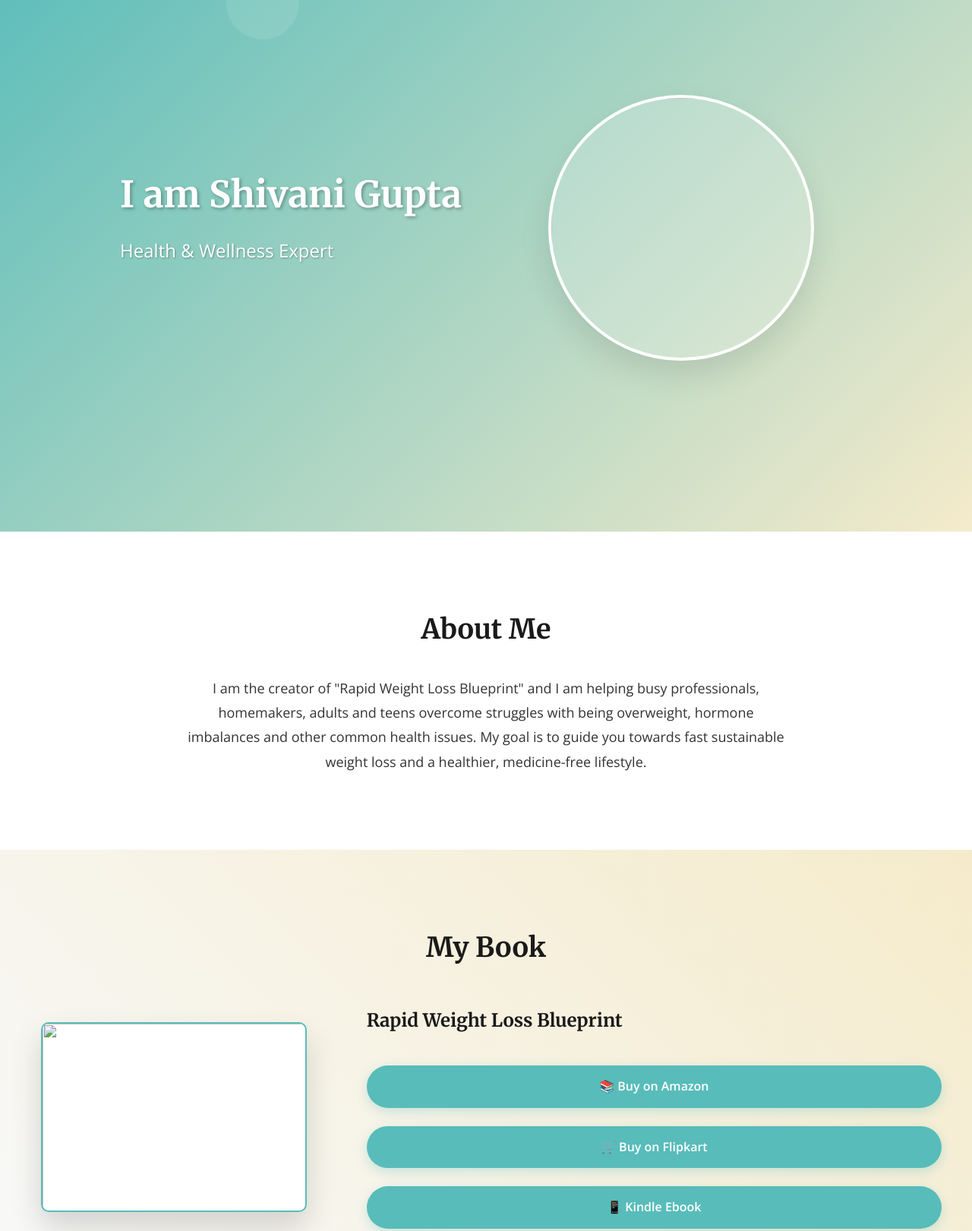
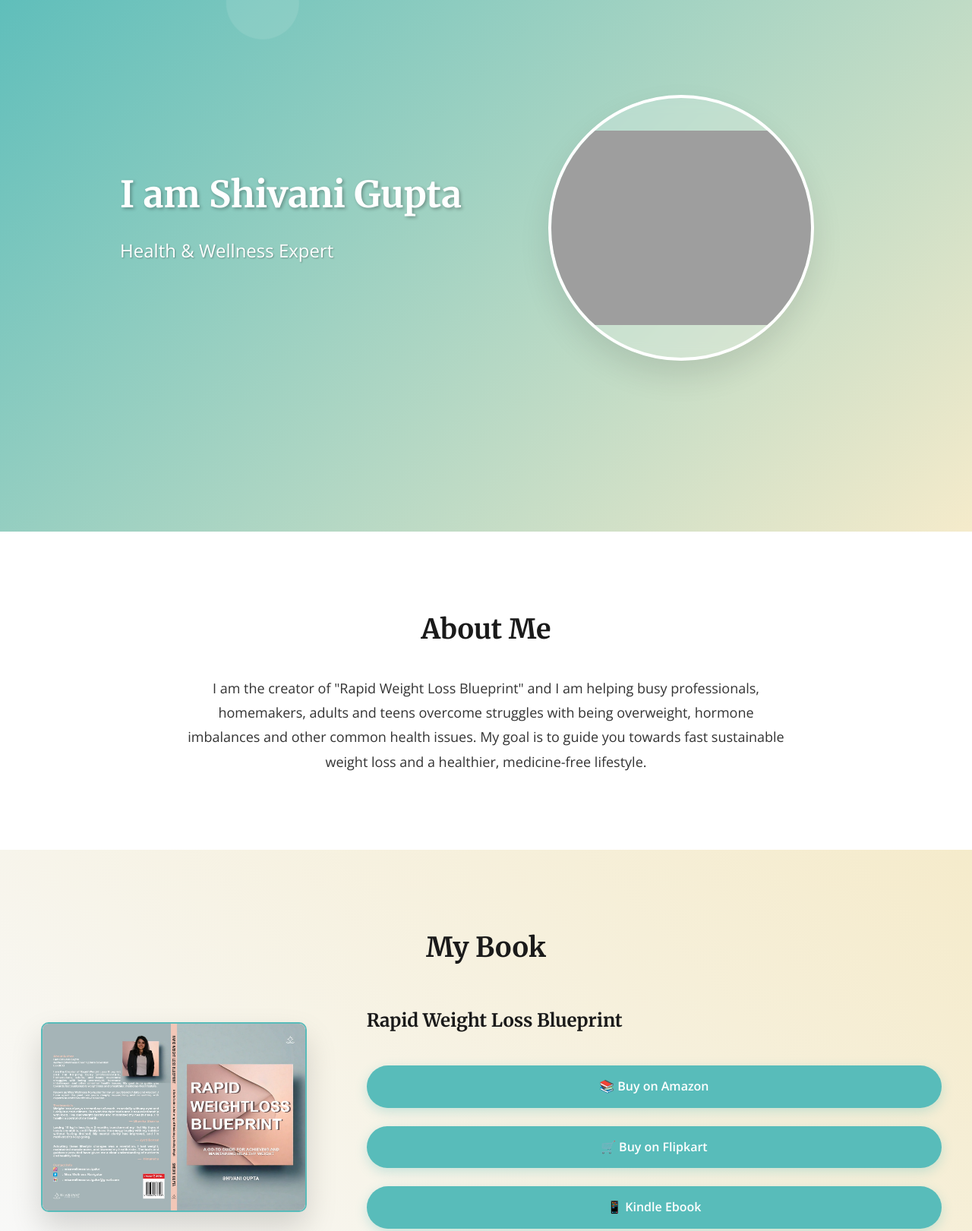
Before and after one commit to gitshivani/wellness_portfolio, a plain HTML site: page index.html in a window 1280 px wide. Shown: the part 100-1721 px from the top of the page at 76% size. Drawn offline with nearby package versions, Linux system fonts and the light colour scheme; the site is published under a folder, as on GitHub Pages, so addresses that start at the root find nothing.

Commit message:
Refeactored Image URL

```diff
--- a/index.html
+++ b/index.html
@@ -485,7 +485,7 @@
                 <p class="subtitle">Health & Wellness Expert</p>
             </div>
             <div class="hero-image">
-                   <img class="profile-placeholder" src="/images/profile_pic.png" width="auto" height="100%" alt="" srcset="">
+                   <img class="profile-placeholder" src="./images/profile_pic.png" width="auto" height="100%" alt="" srcset="">
             </div>
         </div>
     </section>
@@ -504,7 +504,7 @@
             <h2 class="fade-in">My Book</h2>
             <div class="book-showcase fade-in">
                 <div class="book-image">
-                        <img class="book-placeholder" src="/images/book.jpeg" alt="" srcset="">
+                        <img class="book-placeholder" src="./images/book.jpeg" alt="" srcset="">
                 </div>
                 <div class="book-links">
                     <h3 style="font-family: 'Merriweather', serif; font-size: 24px; margin-bottom: 1rem;">Rapid Weight Loss Blueprint</h3>
```
